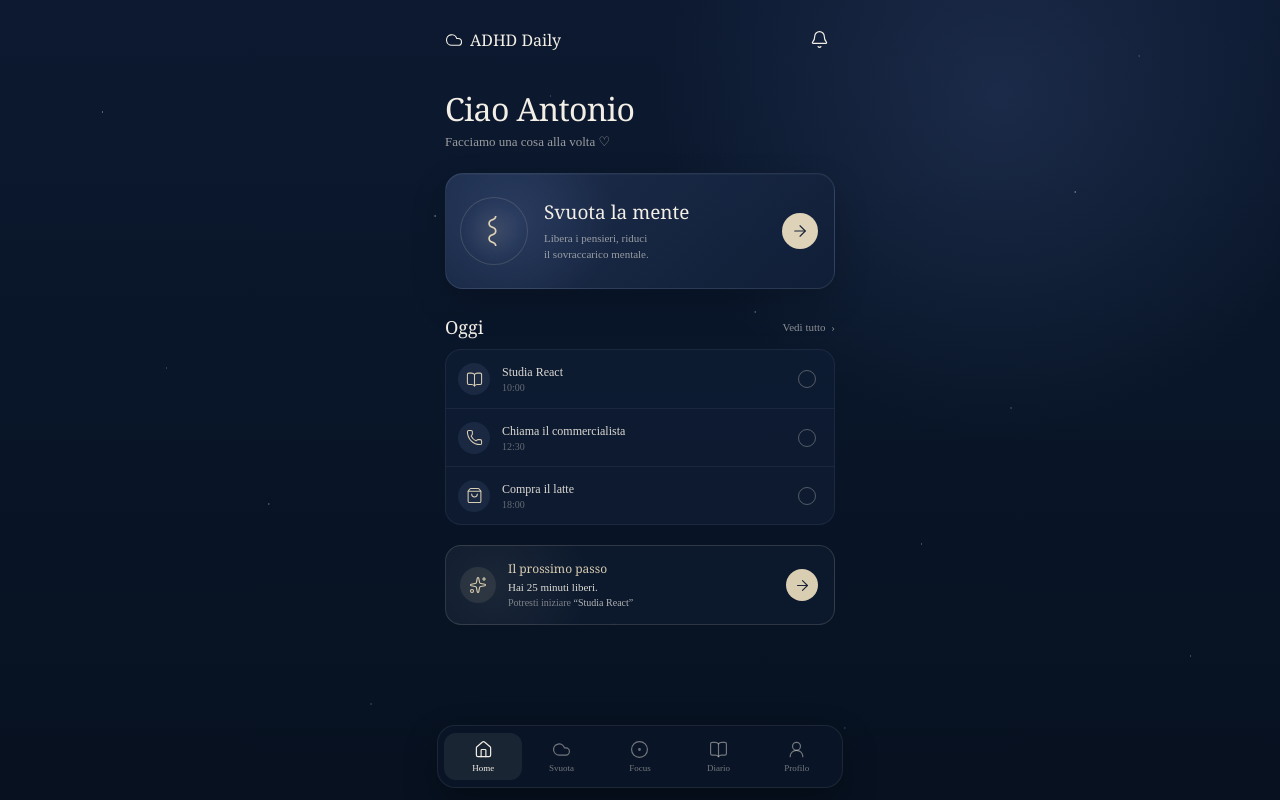
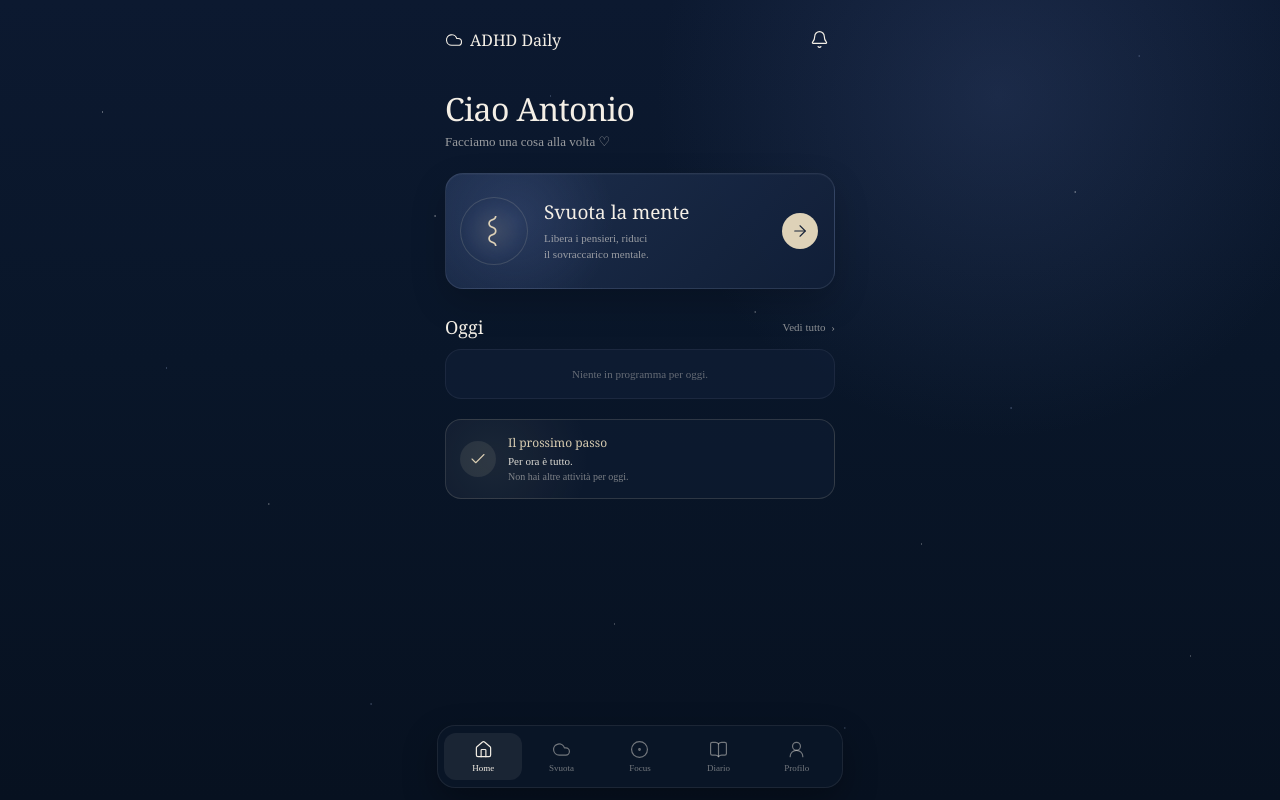
Before and after one commit to antoniopucawork-ai/adhd-daily, a React (Vite) app: page / in a window 1280 px wide. Built offline with nearby package versions, Linux system fonts and the light colour scheme.

Commit message:
connect mind dump items to home

```diff
--- a/src/components/NextStepCard/NextStepCard.jsx
+++ b/src/components/NextStepCard/NextStepCard.jsx
@@ -1,7 +1,44 @@
-import { Sparkles, ArrowRight } from "lucide-react";
+import { Sparkles, ArrowRight, Check } from "lucide-react";
 import "./NextStepCard.css";
 
-function NextStepCard() {
+function NextStepCard({ items = [] }) {
+  const getTodayDate = () => {
+    const today = new Date();
+
+    const year = today.getFullYear();
+    const month = String(today.getMonth() + 1).padStart(2, "0");
+    const day = String(today.getDate()).padStart(2, "0");
+
+    return `${year}-${month}-${day}`;
+  };
+
+  const todayDate = getTodayDate();
+
+  const nextItem = items.find(
+    (item) =>
+      item.date === todayDate &&
+      item.status !== "DONE" &&
+      item.type === "ACTION",
+  );
+
+  if (!nextItem) {
+    return (
+      <section className="next-step-card">
+        <div className="next-step-card__icon">
+          <Check size={18} strokeWidth={1.5} />
+        </div>
+
+        <div className="next-step-card__content">
+          <span>Il prossimo passo</span>
+
+          <h2>Per ora è tutto.</h2>
+
+          <p>Non hai altre attività per oggi.</p>
+        </div>
+      </section>
+    );
+  }
+
   return (
     <section className="next-step-card">
       <div className="next-step-card__icon">
@@ -11,17 +48,17 @@ function NextStepCard() {
       <div className="next-step-card__content">
         <span>Il prossimo passo</span>
 
-        <h2>Hai 25 minuti liberi.</h2>
+        <h2>Una cosa alla volta.</h2>
 
         <p>
-          Potresti iniziare <strong>“Studia React”</strong>
+          Potresti iniziare <strong>“{nextItem.title}”</strong>
         </p>
       </div>
 
       <button
         className="next-step-card__action"
         type="button"
-        aria-label="Vai al prossimo passo"
+        aria-label={`Vai a ${nextItem.title}`}
       >
         <ArrowRight size={17} strokeWidth={1.5} />
       </button>
--- a/src/components/TodayList/TodayList.css
+++ b/src/components/TodayList/TodayList.css
@@ -102,3 +102,16 @@
 
   cursor: pointer;
 }
+.today__empty {
+  padding: 18px 14px;
+  text-align: center;
+}
+
+.today__empty p {
+  margin: 0;
+
+  color: rgba(244, 239, 230, 0.38);
+
+  font-size: 11px;
+  font-weight: 300;
+}
--- a/src/components/TodayList/TodayList.jsx
+++ b/src/components/TodayList/TodayList.jsx
@@ -1,27 +1,34 @@
-import { BookOpen, Phone, ShoppingBag } from "lucide-react";
+import { CalendarDays, CheckCircle2, Lightbulb, ListTodo } from "lucide-react";
+
 import "./TodayList.css";
 
-function TodayList() {
-  const activities = [
-    {
-      id: 1,
-      title: "Studia React",
-      time: "10:00",
-      icon: BookOpen,
-    },
-    {
-      id: 2,
-      title: "Chiama il commercialista",
-      time: "12:30",
-      icon: Phone,
-    },
-    {
-      id: 3,
-      title: "Compra il latte",
-      time: "18:00",
-      icon: ShoppingBag,
-    },
-  ];
+function TodayList({ items = [], onComplete }) {
+  const getTodayDate = () => {
+    const today = new Date();
+
+    const year = today.getFullYear();
+    const month = String(today.getMonth() + 1).padStart(2, "0");
+    const day = String(today.getDate()).padStart(2, "0");
+
+    return `${year}-${month}-${day}`;
+  };
+
+  const todayDate = getTodayDate();
+
+  const todayItems = items.filter(
+    (item) => item.date === todayDate && item.status !== "DONE",
+  );
+
+  const getItemIcon = (type) => {
+    const icons = {
+      ACTION: ListTodo,
+      EVENT: CalendarDays,
+      MEMORY: CheckCircle2,
+      INTENTION: Lightbulb,
+    };
+
+    return icons[type] || ListTodo;
+  };
 
   return (
     <section className="today">
@@ -34,28 +41,36 @@ function TodayList() {
       </div>
 
       <div className="today__list">
-        {activities.map((activity) => {
-          const Icon = activity.icon;
+        {todayItems.length === 0 ? (
+          <div className="today__empty">
+            <p>Niente in programma per oggi.</p>
+          </div>
+        ) : (
+          todayItems.map((item) => {
+            const Icon = getItemIcon(item.type);
 
             return (
-            <div className="today__item" key={activity.id}>
+              <div className="today__item" key={item.id}>
                 <div className="today__icon">
                   <Icon size={17} strokeWidth={1.5} />
                 </div>
 
                 <div className="today__content">
-                <h3>{activity.title}</h3>
-                <p>{activity.time}</p>
+                  <h3>{item.title}</h3>
+
+                  <p>{item.time || "Durante la giornata"}</p>
                 </div>
 
                 <button
                   className="today__check"
                   type="button"
-                aria-label={`Completa ${activity.title}`}
+                  onClick={() => onComplete(item.id)}
+                  aria-label={`Completa ${item.title}`}
                 />
               </div>
             );
-        })}
+          })
+        )}
       </div>
     </section>
   );
--- a/src/pages/HomePage.jsx
+++ b/src/pages/HomePage.jsx
@@ -1,10 +1,40 @@
+import { useState } from "react";
 import { Bell, Cloud } from "lucide-react";
 import "./HomePage.css";
+
 import MindDumpCard from "../components/MindDumpCard/MindDumpCard";
 import TodayList from "../components/TodayList/TodayList";
 import NextStepCard from "../components/NextStepCard/NextStepCard";
 import BottomNav from "../components/BottomNav/BottomNav";
+
 function HomePage() {
+  const [items, setItems] = useState(() => {
+    try {
+      const savedItems = localStorage.getItem("adhdDailyItems");
+
+      return savedItems ? JSON.parse(savedItems) : [];
+    } catch (error) {
+      console.error("Errore durante la lettura degli elementi salvati:", error);
+
+      return [];
+    }
+  });
+
+  const handleCompleteItem = (itemId) => {
+    const updatedItems = items.map((item) =>
+      item.id === itemId
+        ? {
+            ...item,
+            status: "DONE",
+          }
+        : item,
+    );
+
+    setItems(updatedItems);
+
+    localStorage.setItem("adhdDailyItems", JSON.stringify(updatedItems));
+  };
+
   return (
     <main className="home">
       <div className="home__container">
@@ -27,9 +57,13 @@ function HomePage() {
           <h1>Ciao Antonio</h1>
           <p>Facciamo una cosa alla volta ♡</p>
         </section>
+
         <MindDumpCard />
-        <TodayList />
-        <NextStepCard />
+
+        <TodayList items={items} onComplete={handleCompleteItem} />
+
+        <NextStepCard items={items} />
+
         <BottomNav />
       </div>
     </main>
--- a/src/pages/MindDumpPage.jsx
+++ b/src/pages/MindDumpPage.jsx
@@ -22,7 +22,7 @@ function MindDumpPage() {
 
       items: [
         {
-          id: 1,
+          id: crypto.randomUUID(),
           type: "ACTION",
           title: "Chiamare il dentista",
           date: "2026-10-09",
```
Lines whose indentation alone changed are shown as unchanged.
